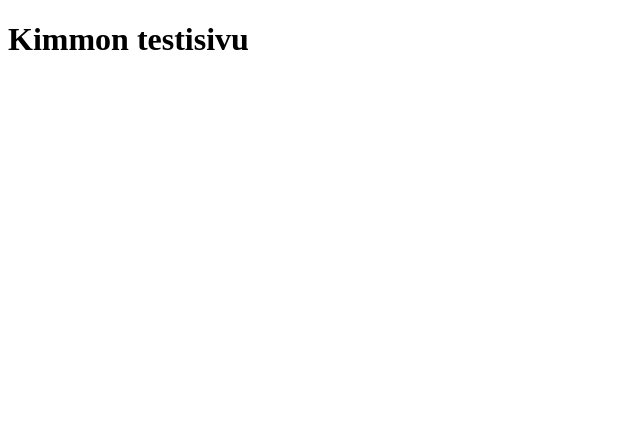
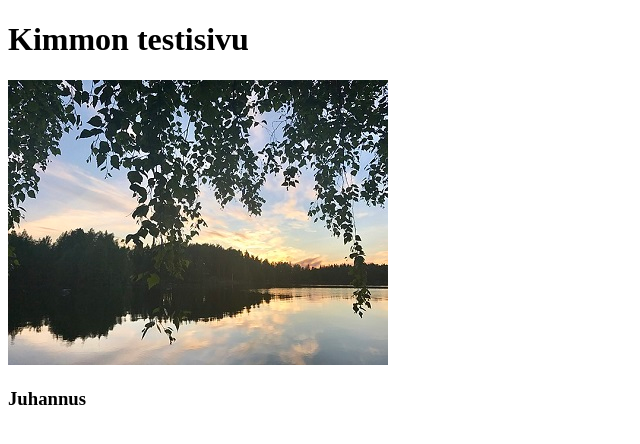
Before and after one commit to kslahti/kslahti.github.io, a plain HTML site: page index.html in a window 1280 px wide. Shown: the whole page, without its empty margins (0-640 px from the left). Drawn offline with Linux system fonts and the light colour scheme.

Commit message:
Add files via upload

```diff
--- a/index.html
+++ b/index.html
@@ -4,6 +4,10 @@
 </head>
 <body>
 <h1>Kimmon testisivu</h1>
+<p>
+<img src="juhannus.jpg" alt="Juhannuskuva">
+<p>
+<h3>Juhannus</h3>
 
 </body>
 </html>
```
Also changed, not shown: juhannus.jpg (added).
